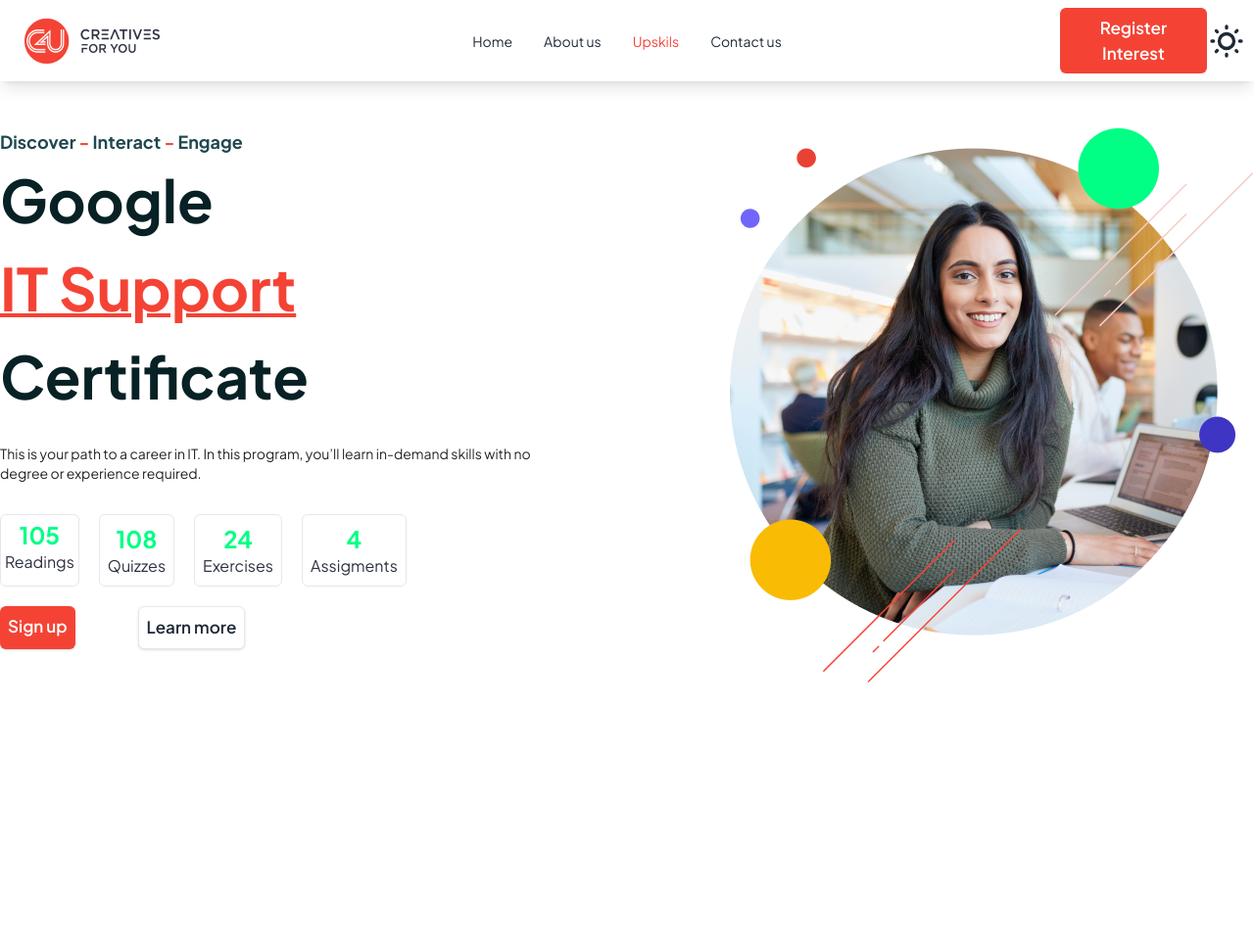
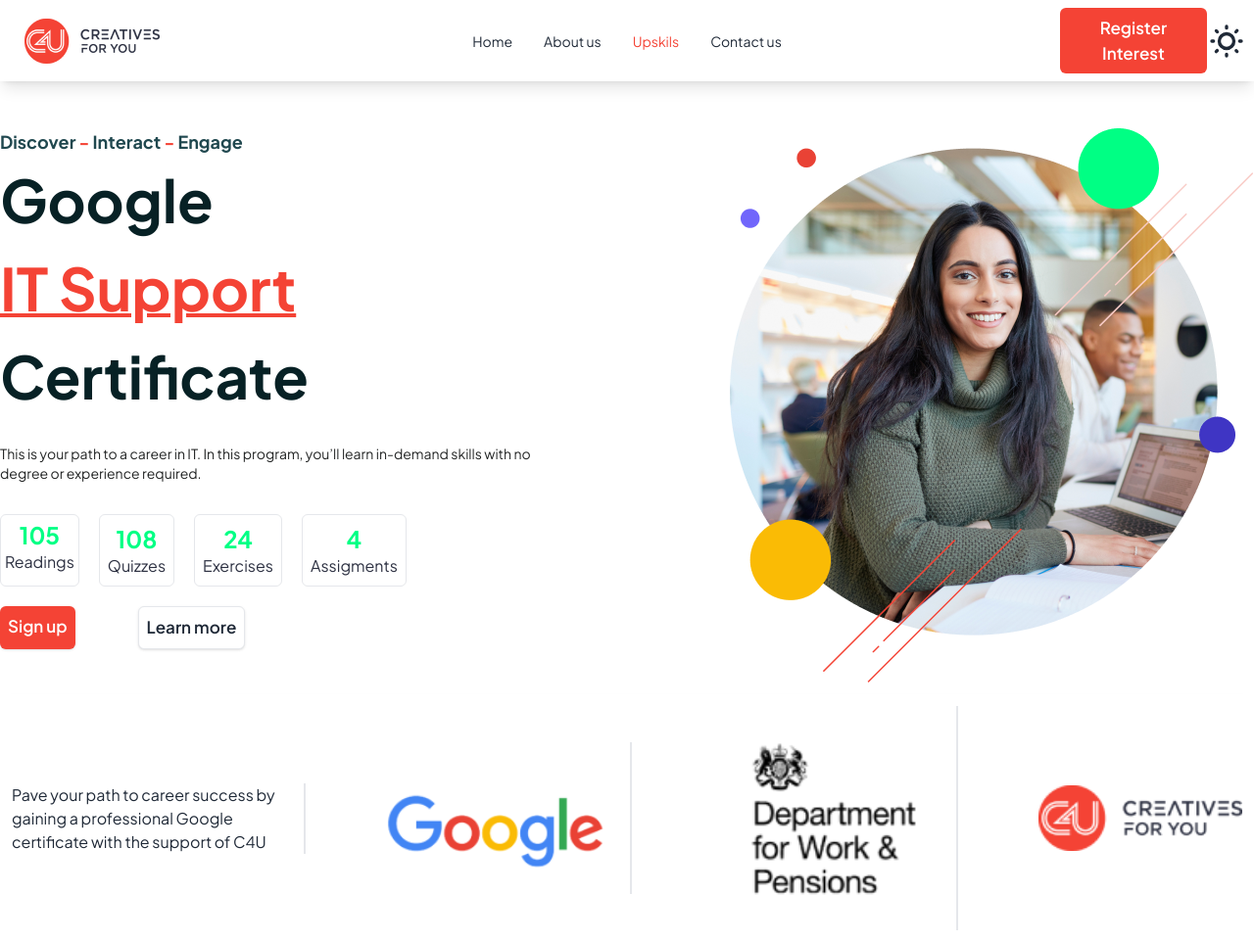
Before and after one commit to Al-Shahriar-Nazim/HP-Assingment3-Again, a website built with Vite: page index.html in a window 1280 px wide. Shown: the whole page at 98% size. Before the commit the page ends 800 px from the top, so only its background shows below. Built offline with nearby package versions, Linux system fonts and the light colour scheme.

Commit message:
added this company section

```diff
--- a/index.html
+++ b/index.html
@@ -177,6 +177,31 @@
           <img src="images/Group 1964.png" alt="hero img" />
         </div>
       </section>
+      <!-- company-seciton -->
+      <section
+        class="container mx-auto sm:flex sm:justify-between items-center md:p-3 p-2 shadow-lg mt-3"
+      >
+        <p class="md:w-[300px] w-full border-e-2">
+          Pave your path to career success by gaining a professional Google
+          certificate with the support of C4U
+        </p>
+
+        <img
+          src="images/Google.png"
+          class="border-e-2 w-full md:w-[20%]"
+          alt=" google"
+        />
+        <img
+          src="images/Work & Pensions.png"
+          class="border-e-2 w-full md:w-[20%]"
+          alt=" work"
+        />
+        <img
+          src="images/c4u full logo_2022 1.png"
+          class="md:w-[208px] md:h-[67px] w-full"
+          alt="logo"
+        />
+      </section>
     </main>
   </body>
 </html>
```
